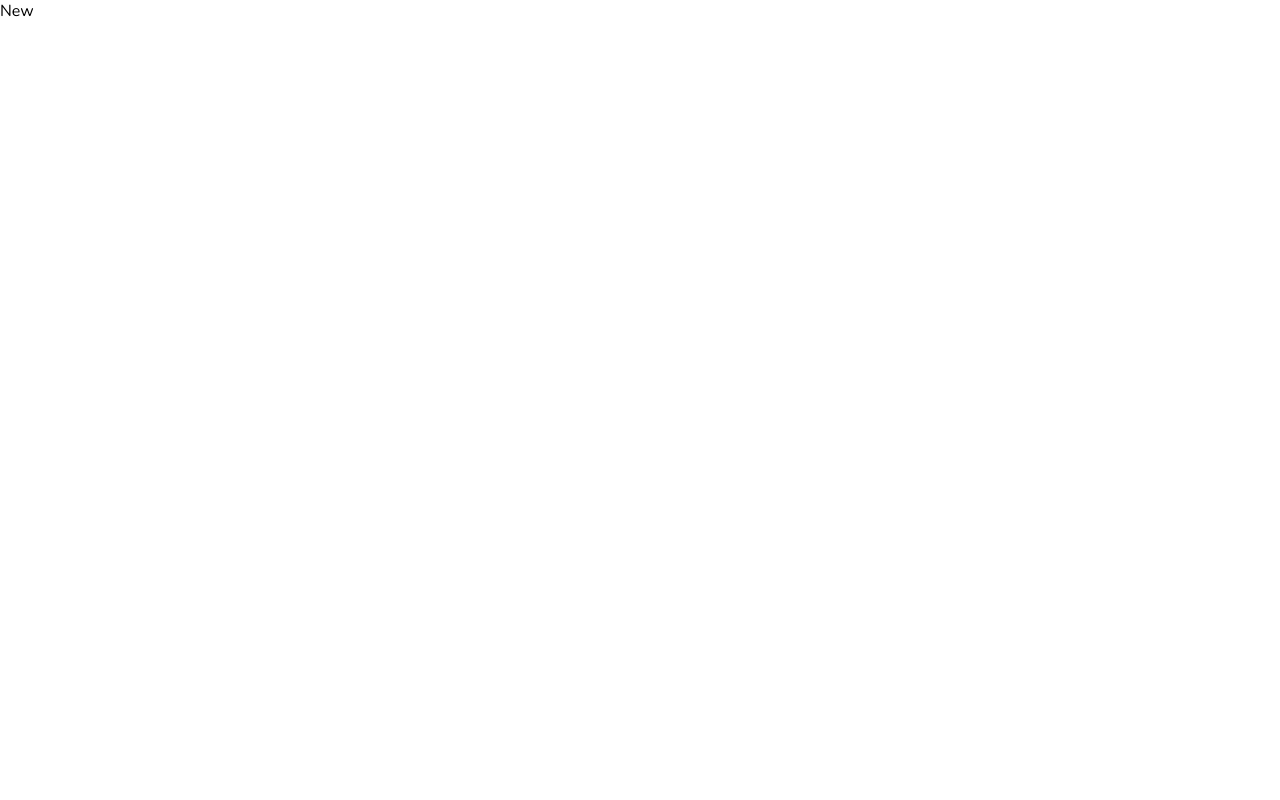
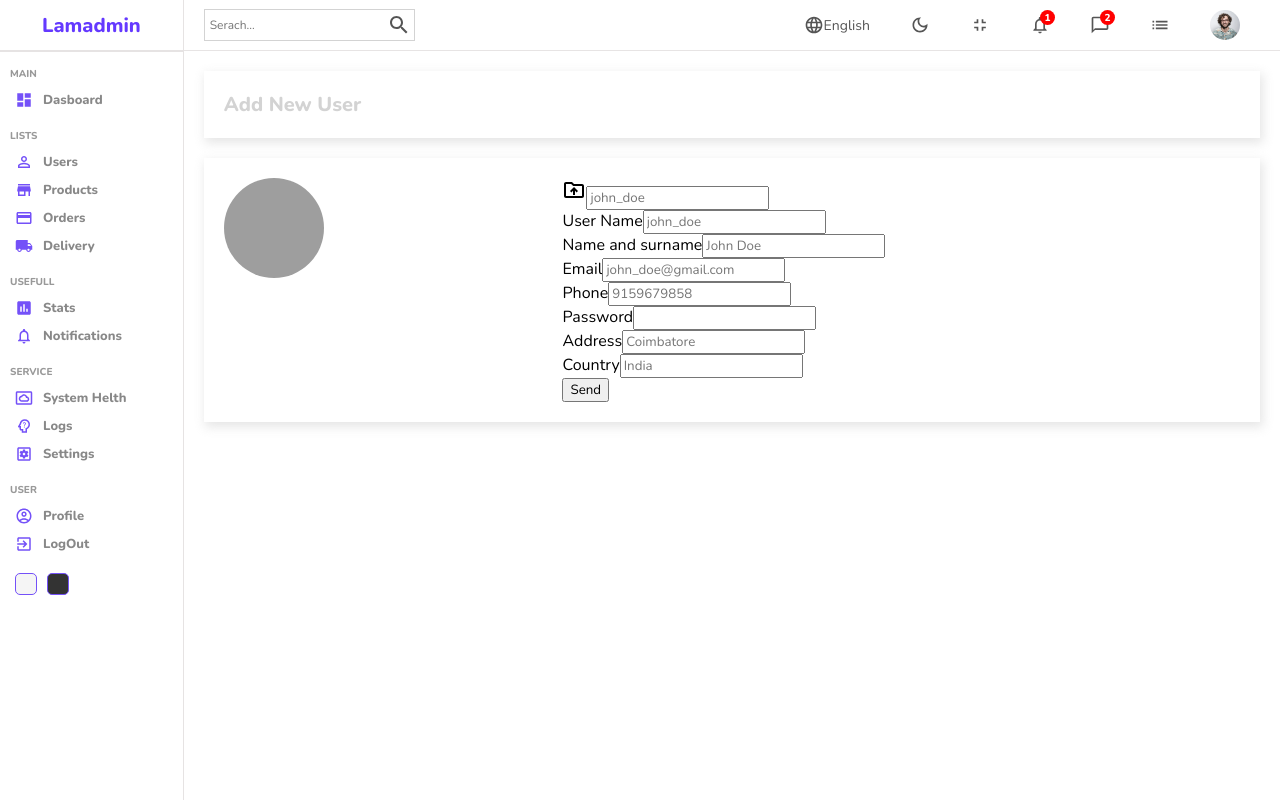
Before and after one commit to akshai-7/React_admin_page, a React (Create React App) app: page /users/new in a window 1280 px wide. Built offline with nearby package versions, Linux system fonts and the light colour scheme; grey boxes are pictures that could not be loaded.

Commit message:
first commit

```diff
--- a/src/pages/new/New.jsx
+++ b/src/pages/new/New.jsx
@@ -1,8 +1,63 @@
-import "./new.scss"
+import Navbar from "../../components/navbar/Navbar";
+import Sidebar from "../../components/sidebar/Sidebar";
+import "./new.scss";
+import DriveFolderUploadOutlinedIcon from '@mui/icons-material/DriveFolderUploadOutlined';
 
 const New = () => {
   return (
-    <div>New</div>
+    <div className="new">
+      <Sidebar />
+      <div className="newContainer">
+        <Navbar />
+        <div className="top">
+          <h1>Add New User</h1>
+        </div>
+        <div className="bottom">
+          <div className="left"> <img
+              src= "https://icon-library.com/images/no-image-icon/no-image-icon-0.jpg"
+
+              alt=""
+            /></div>
+          <div className="right">
+            <form action="">
+              <div className="formInput">
+                <label for=""><DriveFolderUploadOutlinedIcon/></label>
+                <input type="text" placeholder="john_doe" />
+              </div>
+              <div className="formInput">
+                <label for="">User Name</label>
+                <input type="text" placeholder="john_doe" />
+              </div>
+              <div className="formInput">
+                <label for="">Name and surname</label>
+                <input type="text" placeholder="John Doe" />
+              </div>
+              <div className="formInput">
+                <label for="">Email</label>
+                <input type="text" placeholder="john_doe@gmail.com" />
+              </div>
+              <div className="formInput">
+                <label for="">Phone</label>
+                <input type="text" placeholder="9159679858" />
+              </div>
+              <div className="formInput">
+                <label for="">Password</label>
+                <input type="password"/>
+              </div>
+              <div className="formInput">
+                <label for="">Address</label>
+                <input type="text" placeholder="Coimbatore" />
+              </div>
+              <div className="formInput">
+                <label for="">Country</label>
+                <input type="text" placeholder="India" />
+              </div>
+              <button>Send</button>
+            </form>
+          </div>
+        </div>
+      </div>
+    </div>
   )
 }
 
--- a/src/pages/new/new.scss
+++ b/src/pages/new/new.scss
@@ -0,0 +1,35 @@
+.new{
+    width: 100%;
+    display: flex;
+
+    .newContainer{
+        flex:6;
+
+        .top,.bottom{
+            display: flex;
+            -webkit-box-shadow: 2px 4px 10px 1px rgba(0, 0, 0, 0.47);
+            box-shadow: 2px 4px 10px 1px rgba(201, 201, 201, 0.47);
+            padding: 20px;
+            margin: 20px;
+        }
+        h1{
+        color: lightgray;
+        font-size: 20px;
+        }
+        .left{
+            flex:1;
+
+            img{
+                width: 100px;
+                height: 100px;
+                border-radius: 50%;
+                object-fit: cover;
+            }
+        }
+        .right{
+           flex: 2;
+        }
+
+
+    }
+}
```
